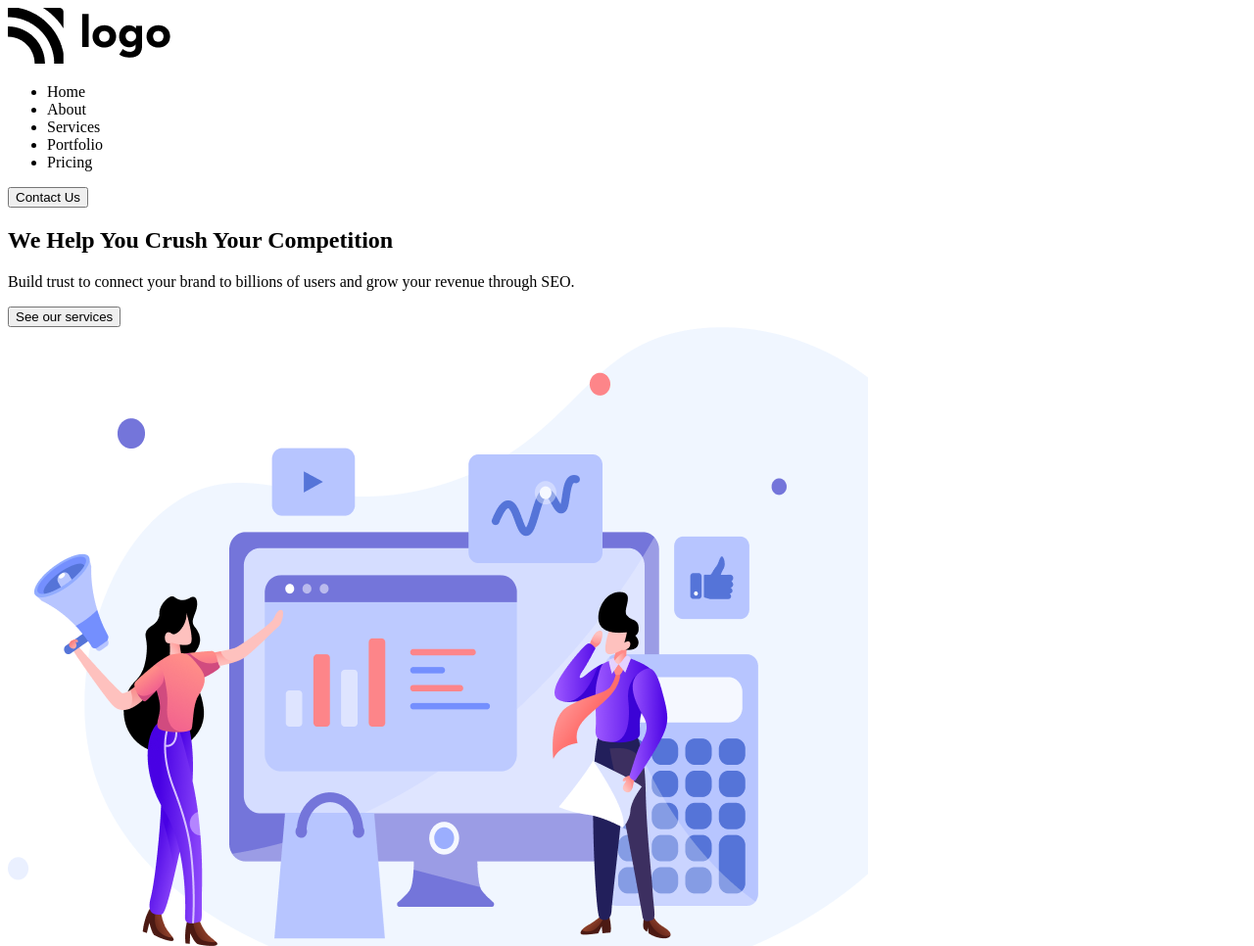
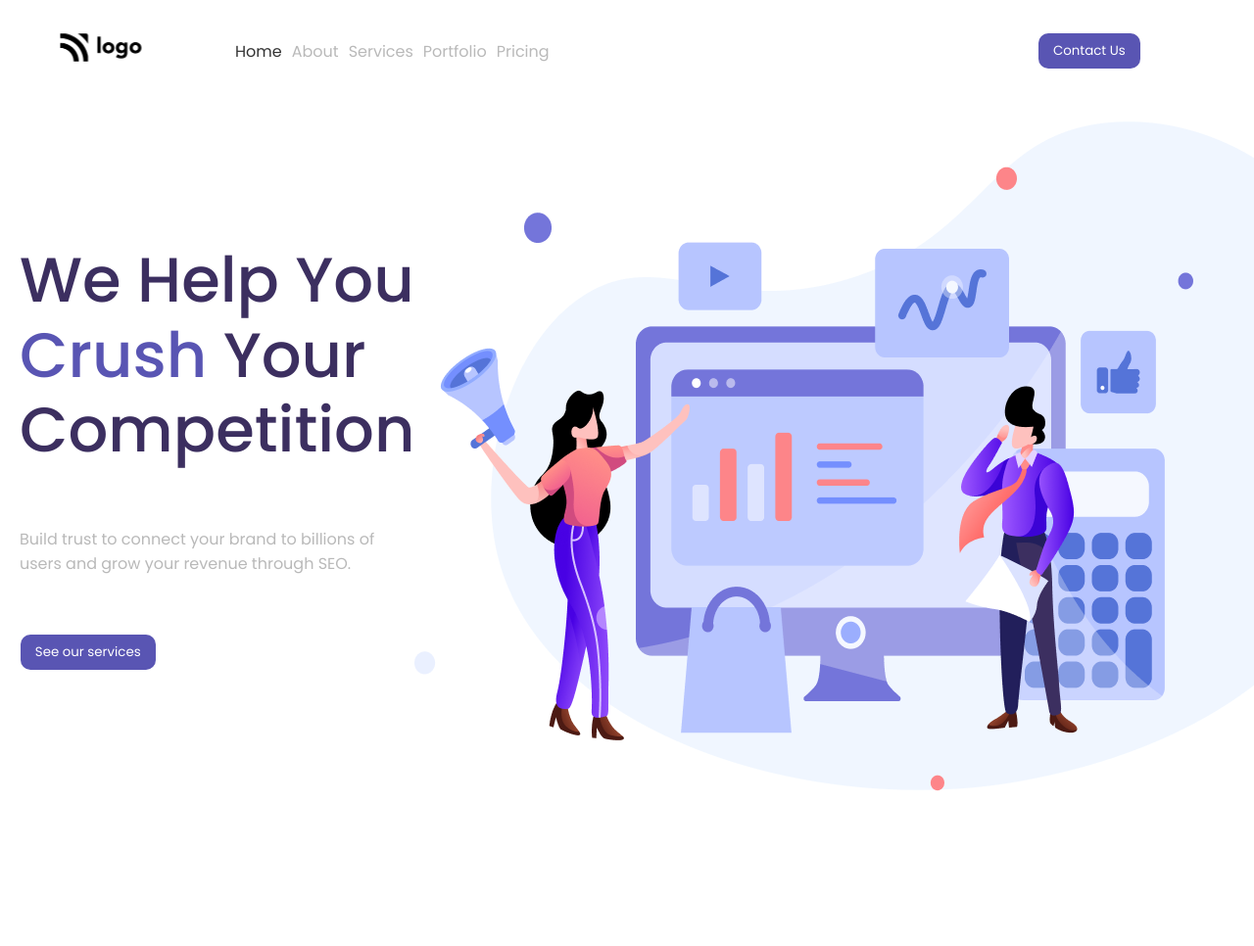
Before and after one commit to Manvendra1097-eng/JavaScript-Full-Stack-, a plain HTML site: page Week 03/Project 01/index.html in a window 1280 px wide. Shown: the top 966 px of the page at 98% size. After the commit the page ends 828 px from the top, so only its background shows below. Drawn offline with Linux system fonts and the light colour scheme.

Commit message:
SEO Master project added

```diff
--- a/Week 03/Project 01/style.css
+++ b/Week 03/Project 01/style.css
@@ -1,2 +1,98 @@
 /* You can not modify anything in the HTML */
 /* You can only modify the CSS file */
+
+* {
+  margin: 0px;
+  padding: 0px;
+  box-sizing: border-box;
+  font-family: "Poppins", sans-serif;
+}
+
+html {
+  font-size: 62.5%;
+}
+
+body {
+  font-size: 1.6rem;
+  background-color: #fff;
+}
+
+/* ----- Navigation Bar ----- */
+.navbar-container {
+  margin: 2rem;
+  display: grid;
+  grid-template-columns: 2fr 8fr 2fr;
+  gap: 2rem;
+}
+
+.navbar-container img {
+  scale: 0.5;
+}
+.grow-list,
+.button-group {
+  display: flex;
+  align-items: center;
+}
+
+.list {
+  list-style: none;
+  display: flex;
+  align-items: center;
+  gap: 1rem;
+  color: #b9b9b9;
+}
+
+.list-item:first-child {
+  color: #333;
+}
+
+/* nav button */
+.nav-button {
+  display: flex;
+  align-items: center;
+  justify-content: center;
+  padding: 0.8rem 1.5rem;
+  border: none;
+  border-radius: 1rem;
+  background-color: #5955b3;
+  color: #fff;
+}
+
+/* ----- banner container ----- */
+
+.banner-container {
+  display: grid;
+  grid-template-columns: repeat(5, 1fr);
+  overflow: hidden;
+  margin: 0;
+  padding: 2rem;
+}
+
+.banner-container div {
+  display: flex;
+  flex-direction: column;
+  align-items: center;
+  justify-content: center;
+  gap: 6rem;
+}
+
+.heading-text {
+  grid-column: 1/3;
+  font-size: 6.4rem;
+  font-weight: 500;
+  line-height: 1.2;
+  color: #3c2f60;
+}
+
+.heading-text span {
+  color: #5955b3;
+}
+
+.description {
+  color: #b9b9b9;
+}
+
+.nav-button.btn {
+  position: relative;
+  left: -13.2rem;
+}
```
